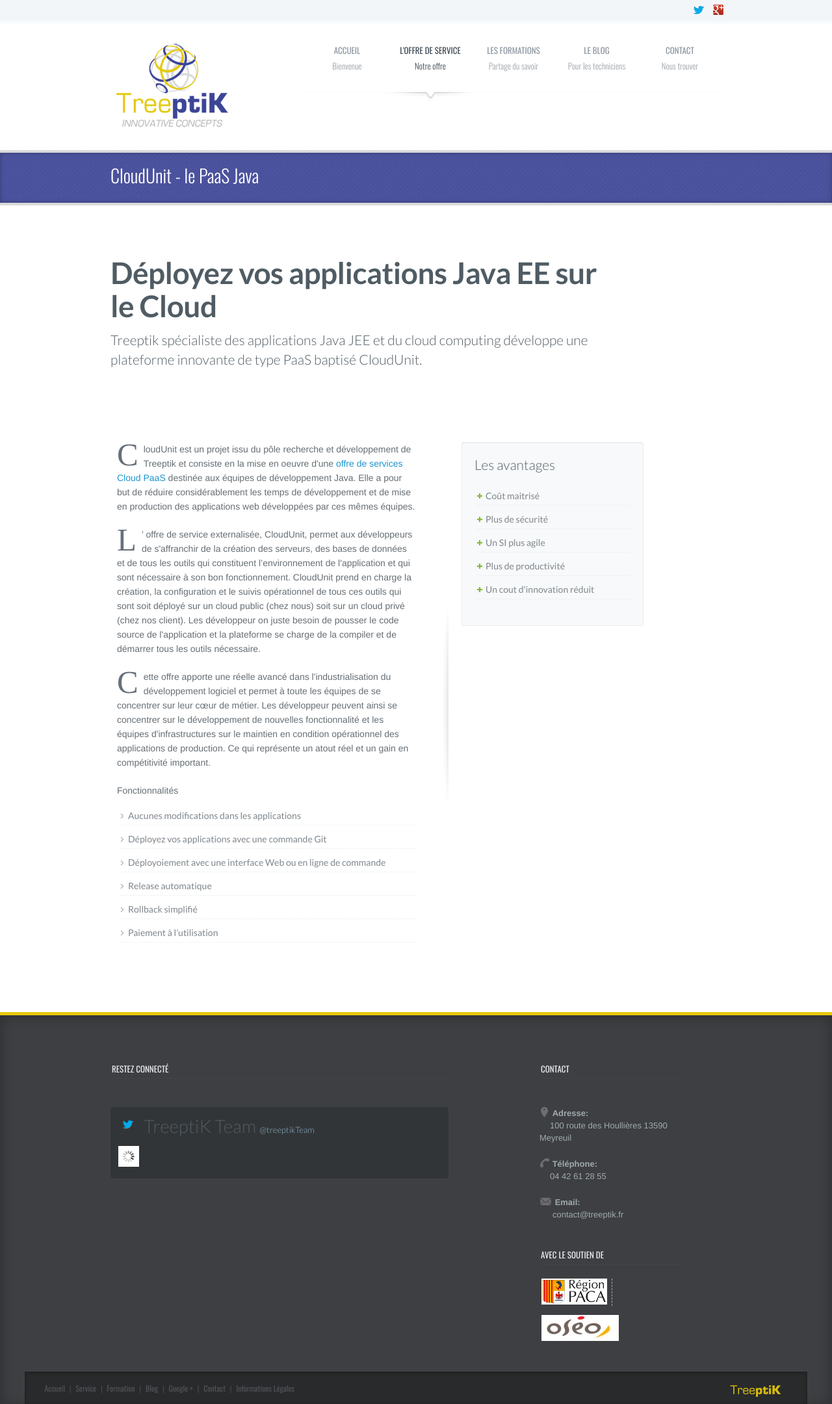
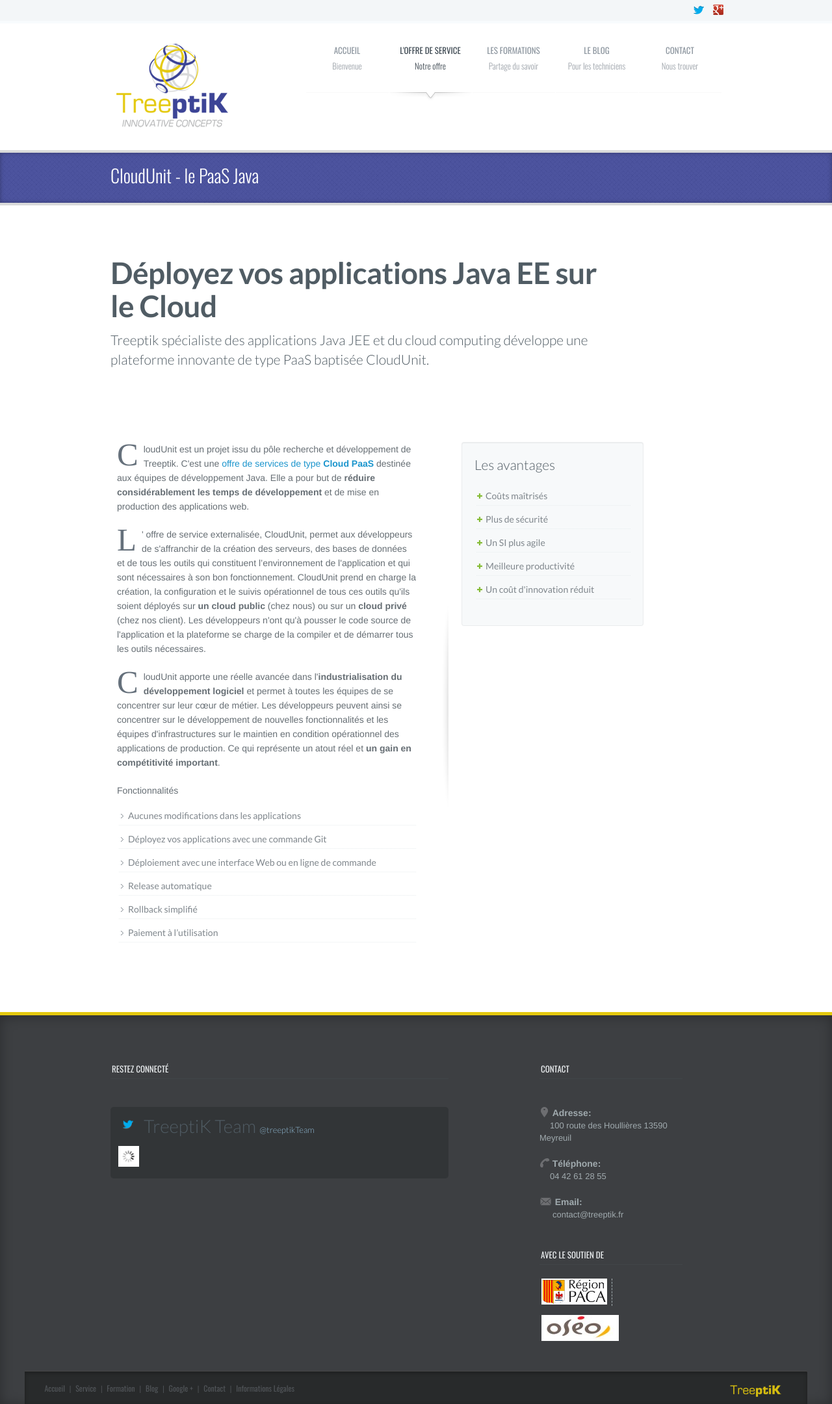
Before and after one commit to Treeptik/Site-Internet-Treeptik, a Jekyll site: the page built from cloudunit-paas-java.html, in a window 1280 px wide. Shown: the whole page at 65% size. Built offline with Jekyll 4.4.1, drawn with Linux system fonts in a browser that asks for light colours; Markdown is read by kramdown in place of the engine named in the settings.

Commit message:
fixed typos

```diff
--- a/cloudunit-paas-java.html
+++ b/cloudunit-paas-java.html
@@ -15,7 +15,7 @@ title: CloudUnit, le PaaS Java pour déployer vos applications Java EE sur le Cl
 			<h1>
 				<strong>Déployez vos applications Java EE sur le Cloud</strong>
 			</h1>
-			<h4>Treeptik spécialiste des applications Java JEE et du cloud computing développe une plateforme innovante de type PaaS baptisé CloudUnit.</h4>
+			<h4>Treeptik spécialiste des applications Java JEE et du cloud computing développe une plateforme innovante de type PaaS baptisée CloudUnit.</h4>
 		</div>
 	</div>
 	<br class="clear">
@@ -24,18 +24,18 @@ title: CloudUnit, le PaaS Java pour déployer vos applications Java EE sur le Cl
 	<div class="nine columns v-shadow-l omega">
 		<div class="row">
 			<div class="eight columns omega">
-				<span class="dropcap1">C</span><p>loudUnit est un projet issu du pôle  recherche et développement de Treeptik et consiste en la mise en oeuvre d'une <a href="http://cloudunit.fr">offre de services Cloud PaaS</a> destinée aux équipes de développement Java. Elle a pour but de réduire considérablement  les temps de développement et de mise en production des applications web développées par ces mêmes équipes.
+				<span class="dropcap1">C</span><p>loudUnit est un projet issu du pôle recherche et développement de Treeptik. C'est une <a href="http://cloudunit.fr">offre de services de type <strong>Cloud PaaS</strong></a> destinée aux équipes de développement Java. Elle a pour but de <strong>réduire considérablement les temps de développement</strong> et de mise en production des applications web.
 			</p>
-			<span class="dropcap1">L</span><p>' offre de service externalisée, CloudUnit, permet aux développeurs de s'affranchir de la création des serveurs, des bases de données et de tous les outils qui constituent l’environnement de l'application  et qui sont nécessaire à son bon fonctionnement. CloudUnit prend en charge la création, la configuration et le suivis opérationnel de tous ces outils qui sont soit déployé sur un cloud public (chez nous) soit sur un cloud privé (chez nos client). Les développeur on juste besoin de pousser le code source de l'application et la plateforme se charge de la compiler et de démarrer tous les outils nécessaire.
+			<span class="dropcap1">L</span><p>' offre de service externalisée, CloudUnit, permet aux développeurs de s'affranchir de la création des serveurs, des bases de données et de tous les outils qui constituent l’environnement de l'application  et qui sont nécessaires à son bon fonctionnement. CloudUnit prend en charge la création, la configuration et le suivis opérationnel de tous ces outils qu'ils soient déployés sur <strong>un cloud public</strong> (chez nous) ou sur un <strong>cloud privé</strong> (chez nos client). Les développeurs n'ont qu'à pousser le code source de l'application et la plateforme se charge de la compiler et de démarrer tous les outils nécessaires.
 		</p>
 
-		<span class="dropcap1">C</span><p>ette offre apporte une réelle avancé dans l'industrialisation du développement logiciel et permet à toute les équipes de se concentrer sur leur cœur de métier. Les développeur peuvent ainsi se concentrer sur le développement de nouvelles fonctionnalité et les équipes d'infrastructures  sur le maintien en condition opérationnel des applications de production. Ce qui représente un atout réel et un gain en compétitivité important.
+		<span class="dropcap1">C</span><p>loudUnit apporte une réelle avancée dans l'<strong>industrialisation du développement logiciel</strong> et permet à toutes les équipes de se concentrer sur leur cœur de métier. Les développeurs peuvent ainsi se concentrer sur le développement de nouvelles fonctionnalités et les équipes d'infrastructures sur le maintien en condition opérationnel des applications de production. Ce qui représente un atout réel et <strong>un gain en compétitivité important</strong>.
 	</p>
 	<p>Fonctionnalités</p>
 	<ul>
 		<li class="arrow2">Aucunes modifications dans les applications</li>
 		<li class="arrow2">Déployez vos applications avec une commande Git</li>
-		<li class="arrow2">Déployoiement avec une interface Web ou en ligne de commande</li>
+		<li class="arrow2">Déploiement avec une interface Web ou en ligne de commande</li>
 		<li class="arrow2">Release automatique</li>
 		<li class="arrow2">Rollback simplifié</li>
 		<li class="arrow2">Paiement à l’utilisation</li>
@@ -48,11 +48,11 @@ title: CloudUnit, le PaaS Java pour déployer vos applications Java EE sur le Cl
 		<h4>Les avantages</h4>
 		<br>
 		<ul>
-			<li class="plus">Coût maitrisé</li>
+			<li class="plus">Coûts maîtrisés</li>
 			<li class="plus">Plus de sécurité</li>
 			<li class="plus">Un SI plus agile</li>
-			<li class="plus">Plus de productivité</li>
-			<li class="plus">Un cout d'innovation réduit</li>
+			<li class="plus">Meilleure productivité</li>
+			<li class="plus">Un coût d'innovation réduit</li>
 		</ul>
 	</div>
 </div>
--- a/css/base.css
+++ b/css/base.css
@@ -78,7 +78,7 @@
 
 	em { font-style: italic; }
 	strong { font-weight: bold; }
-	p strong { font-size:13px; }
+	p strong { font-size:14px; }
 	small { font-size: 75%; color: #9099a0; }
 	sup {font-size: 50%; vertical-align: top;}
 
```
Also changed, not shown: 3 other files.
